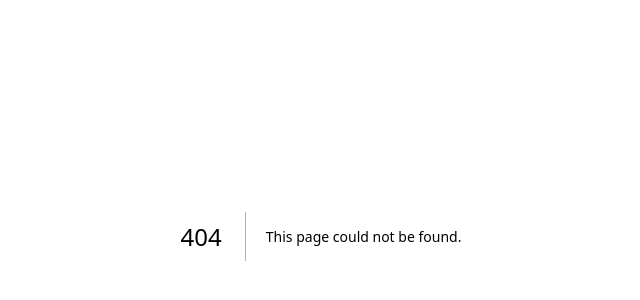
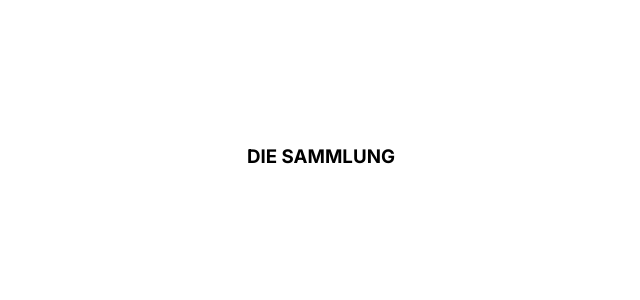
Before and after one commit to clio001/project-sodh, a Next.js app: page /sammlung in a window 1280 px wide. Before the commit this address had no page. Shown: the part 164-464 px from the top of the page, without its empty margins (319-959 px from the left). Built offline with nearby package versions, Linux system fonts and the light colour scheme.

Commit message:
added sammlung, credit pages

```diff
--- /dev/null
+++ b/app/credits/layout.jsx
@@ -0,0 +1,6 @@
+import React from "react";
+
+export default function Layout({ children }) {
+  // This layout is used for the /about page
+  return <div>{children}</div>;
+}
--- /dev/null
+++ b/app/sammlung/layout.jsx
@@ -0,0 +1,6 @@
+import React from "react";
+
+export default function Layout({ children }) {
+  // This layout is used for the /about page
+  return <div>{children}</div>;
+}
--- /dev/null
+++ b/app/sammlung/page.jsx
@@ -0,0 +1,20 @@
+import { Box } from "@mui/material";
+import React from "react";
+
+function page() {
+  return (
+    <Box
+      sx={{
+        display: "flex",
+        flexDirection: "column",
+        alignItems: "center",
+        justifyContent: "center",
+        height: "80vh",
+      }}
+    >
+      <h3>DIE SAMMLUNG</h3>
+    </Box>
+  );
+}
+
+export default page;
```
Also changed, not shown: app/credits/page.jsx (added, +20 -0 lines).
